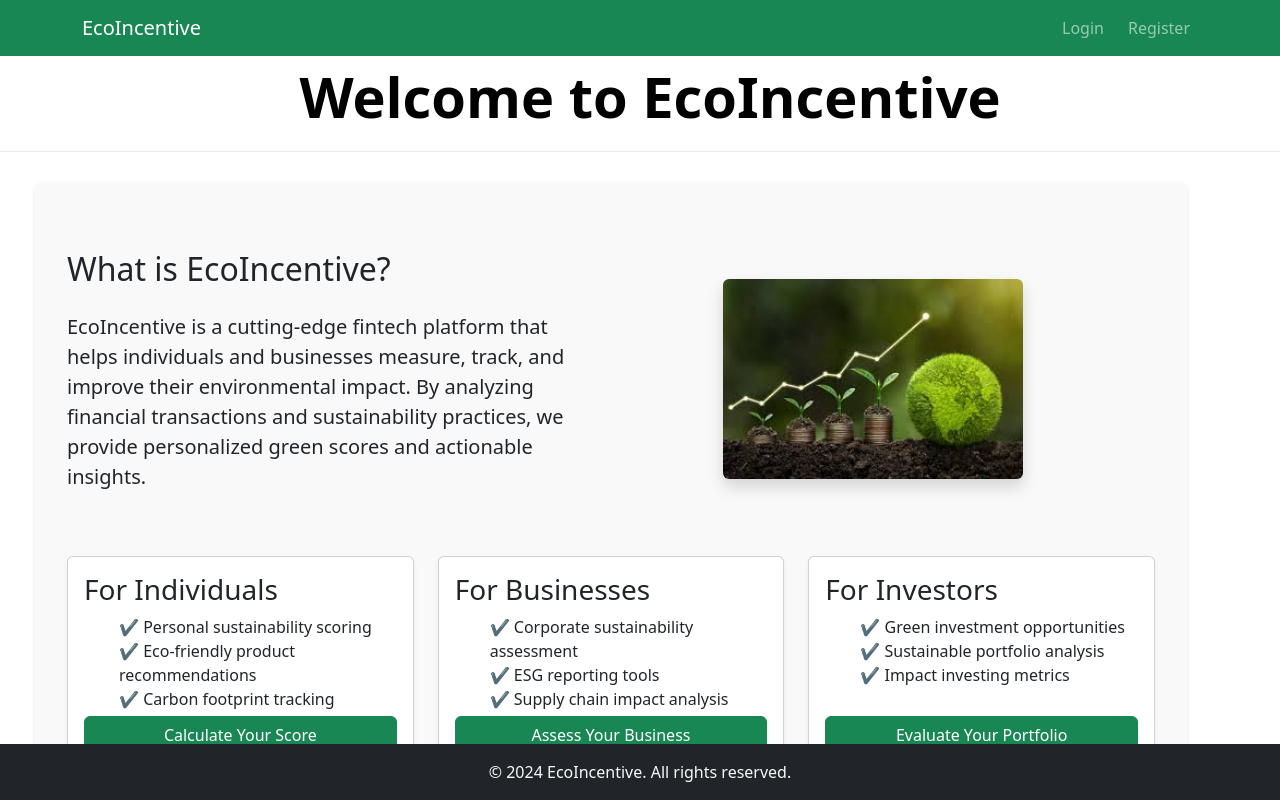
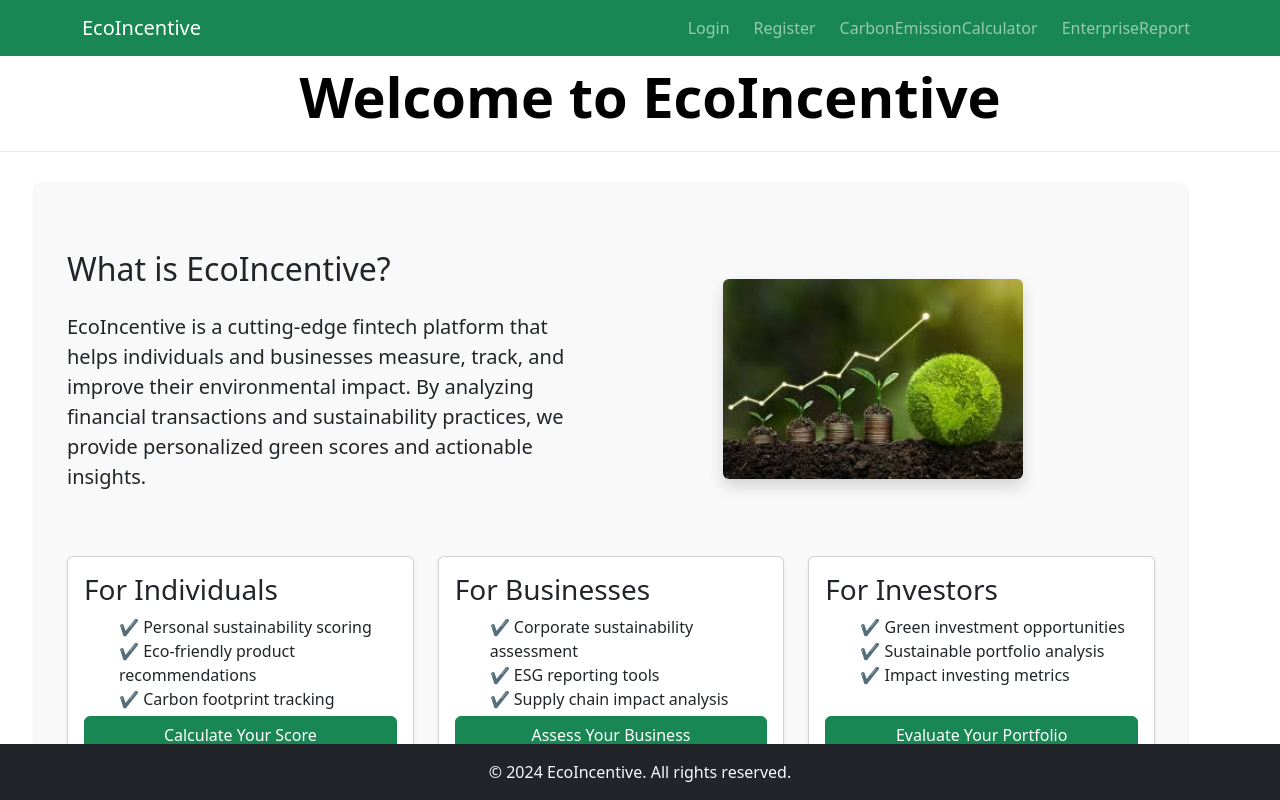
Before and after one commit to Aniket7545/green-score-frontend, a React (Create React App) app: page / in a window 1280 px wide. Shown: the top 800 px of the page. Built offline with nearby package versions, Linux system fonts and the light colour scheme.

Commit message:
Changed home.js & home.css

```diff
--- a/src/pages/Home.css
+++ b/src/pages/Home.css
@@ -1,4 +1,5 @@
-  .home-container {
+
+.home-container {
     max-width: 1500px;
     margin: 0 auto;
     padding: 20px;
@@ -15,10 +16,10 @@ h1{
     margin-top: 10px;
 }
 .header, .footer {
-    height: 50px;  /* Adjust the height as needed */
+    height: 50px;
 }
 .custom-container {
-    max-width: 1200px; /* Adjust the max-width as needed */
+    max-width: 1200px;
     padding-left: 15px;
     padding-right: 15px;
 }
@@ -36,7 +37,7 @@ h1{
 .header .lead {
     font-size: 1.2em;
     color: #7f8c8d;
-    margin-top: 10px; /* Adjust the margin to control spacing */
+    margin-top: 10px;
 }
 
 .home-main section {
@@ -127,7 +128,3 @@ img{
     margin-top: 2px;
     height: 150px;
 }
-/* .hero {
-   background: linear-gradient(rgba(44, 125, 89, 0.8), rgba(44, 125, 89, 0.8)), url('/path-to-your-hero-image.jpg') no-repeat center center;
-  background-size : cover;
-} */
--- a/src/pages/Home.js
+++ b/src/pages/Home.js
@@ -1,120 +1,123 @@
-
 // import React from "react";
 // import { Link } from "react-router-dom";
 // import "./Home.css";
 
 // const Home = () => {
 //   return (
-//     <div className="container-fluid p-0">
+//     <div className="d-flex flex-column min-vh-100">
 //       <nav className="navbar navbar-expand-lg navbar-dark bg-success fixed-top">
 //         <div className="container">
-//           <a className="navbar-brand" href="/">
+//           <Link className="navbar-brand" to="/">
 //             EcoIncentive
-//           </a>
+//           </Link>
 //           <div className="navbar-nav ms-auto">
-//             <Link to="/login" className="nav-link">
+//             <Link to="/login" className="nav-link btn btn-outline-light me-2">
 //               Login
 //             </Link>
-//             <Link to="/register" className="nav-link">
+//             <Link to="/register" className="nav-link btn btn-light">
 //               Register
 //             </Link>
 //           </div>
 //         </div>
 //       </nav>
 
-//       <div className="text-center">
-//         <header className="header bg-light text-center py-5 mt-5">
-//          <h1  >Welcome to EcoIncentive</h1>
-//         </header>
-//       </div>
+//       <header className="hero text-center text-black py-5">
+//         <div className="container">
+//           <h2 className="display-4 fw-bold mt-5">Welcome to EcoIncentive</h2>
+//           {/* <p className="lead mb-5">Empowering sustainable finance for a greener future</p> */}
+//         </div>
+//       </header>
 
-//       <main className="custom-container my-5 mx-auto">
-//         <section className="row mb-5">
-//           <div className="col-md-6">
-//             <h2>What is EcoIncentive?</h2>
-//             <p>
-//               EcoIncentive is a cutting-edge fintech platform that helps
-//               individuals and businesses measure, track, and improve their
-//               environmental impact. By analyzing financial transactions and
-//               sustainability practices, we provide personalized green scores and
-//               actionable insights.
+//       <main className="flex-grow-1">
+//         <div className="container my-5">
+//           <section className="row mb-5 align-items-center">
+//             <div className="col-md-6">
+//               <h2 className="mb-4">What is EcoIncentive?</h2>
+//               <p className="lead">
+//                 EcoIncentive is a cutting-edge fintech platform that helps
+//                 individuals and businesses measure, track, and improve their
+//                 environmental impact. By analyzing financial transactions and
+//                 sustainability practices, we provide personalized green scores and
+//                 actionable insights.
+//               </p>
+//             </div>
+//             <div className="col-md-6">
+//               <img
+//                 src="/green.jpg"
+//                 alt="Green Finance"
+//                 className="img-fluid rounded shadow"
+//               />
+//             </div>
+//           </section>
+
+//           <section className="row mb-5">
+//             {[
+//               {
+//                 title: "For Individuals",
+//                 items: [
+//                   "Personal sustainability scoring",
+//                   "Eco-friendly product recommendations",
+//                   "Carbon footprint tracking"
+//                 ],
+//                 link: "/individualscore",
+//                 buttonText: "Calculate Your Score"
+//               },
+//               {
+//                 title: "For Businesses",
+//                 items: [
+//                   "Corporate sustainability assessment",
+//                   "ESG reporting tools",
+//                   "Supply chain impact analysis"
+//                 ],
+//                 link: "/enterprisescore",
+//                 buttonText: "Assess Your Business"
+//               },
+//               {
+//                 title: "For Investors",
+//                 items: [
+//                   "Green investment opportunities",
+//                   "Sustainable portfolio analysis",
+//                   "Impact investing metrics"
+//                 ],
+//                 link: "/investorscore",
+//                 buttonText: "Evaluate Your Portfolio"
+//               }
+//             ].map((card, index) => (
+//               <div key={index} className="col-lg-4 col-md-6 mb-4">
+//                 <div className="card h-100 shadow-sm">
+//                   <div className="card-body d-flex flex-column">
+//                     <h3 className="card-title">{card.title}</h3>
+//                     <ul className="list-unstyled flex-grow-1">
+//                       {card.items.map((item, i) => (
+//                         <li key={i}>✔ {item}</li>
+//                       ))}
+//                     </ul>
+//                     <Link to={card.link} className="btn btn-success mt-auto">
+//                       {card.buttonText}
+//                     </Link>
+//                   </div>
+//                 </div>
+//               </div>
+//             ))}
+//           </section>
+
+//           <section className="text-center mb-5">
+//             <h2 className="mb-4">Join the Green Finance Revolution</h2>
+//             <p className="lead mb-4">
+//               Start your journey towards a more sustainable financial future today.
 //             </p>
-//           </div>
-//           <div className="col-md-6">
-//             <img
-//               src="/green.jpg"
-//               alt="Green Finance"
-//               className="img-fluid rounded"
-
-//             />
-//           </div>
-//         </section>
-
-//         <section className="row mb-5">
-//           <div className="col-lg-4 col-md-6 mb-4">
-//             <div className="card h-100">
-//               <div className="card-body">
-//                 <h3 className="card-title">For Individuals</h3>
-//                 <ul className="list-unstyled">
-//                   <li>✔ Personal sustainability scoring</li>
-//                   <li>✔ Eco-friendly product recommendations</li>
-//                   <li>✔ Carbon footprint tracking</li>
-//                 </ul>
-//                 <Link to="/individualscore" className="btn btn-primary">
-//                   Calculate Your Score
-//                 </Link>
-//               </div>
-//             </div>
-//           </div>
-//           <div className="col-lg-4 col-md-6 mb-4">
-//             <div className="card h-100">
-//               <div className="card-body">
-//                 <h3 className="card-title">For Businesses</h3>
-//                 <ul className="list-unstyled">
-//                   <li>✔ Corporate sustainability assessment</li>
-//                   <li>✔ ESG reporting tools</li>
-//                   <li>✔ Supply chain impact analysis</li>
-//                 </ul>
-//                 <Link to="/enterprisescore" className="btn btn-primary">
-//                   Assess Your Business
-//                 </Link>
-//               </div>
-//             </div>
-//           </div>
-//           <div className="col-lg-4 col-md-6 mb-4">
-//             <div className="card h-100">
-//               <div className="card-body">
-//                 <h3 className="card-title">For Investors</h3>
-//                 <ul className="list-unstyled">
-//                   <li>✔ Green investment opportunities</li>
-//                   <li>✔ Sustainable portfolio analysis</li>
-//                   <li>✔ Impact investing metrics</li>
-//                 </ul>
-//                 <Link to="/investorscore" className="btn btn-primary">
-//                   Evaluate Your Portfolio
-//                 </Link>
-//               </div>
-//             </div>
-//           </div>
-//         </section>
-
-//         <section className="text-center">
-//           <h2>Join the Green Finance Revolution</h2>
-//           <p className="mb-4">
-//             Start your journey towards a more sustainable financial future
-//             today.
-//           </p>
-//           <Link to="/register" className="btn btn-success btn-lg me-3">
-//             Get Started
-//           </Link>
-//           <Link to="/login" className="btn btn-outline-success btn-lg">
-//             Login
-//           </Link>
-//         </section>
+//             <Link to="/register" className="btn btn-success btn-lg me-3">
+//               Get Started
+//             </Link>
+//             <Link to="/login" className="btn btn-outline-success btn-lg">
+//               Login
+//             </Link>
+//           </section>
+//         </div>
 //       </main>
 
-//       <footer className="footer bg-dark text-light text-center py-3 fixed-bottom">
-//         <p>&copy; 2024 EcoIncentive. All rights reserved.</p>
+//       <footer className="bg-dark text-light text-center py-3 fixed-bottom">
+//         <p className="mb-0">&copy; 2024 EcoIncentive. All rights reserved.</p>
 //       </footer>
 //     </div>
 //   );
@@ -138,9 +141,15 @@ const Home = () => {
             <Link to="/login" className="nav-link btn btn-outline-light me-2">
               Login
             </Link>
-            <Link to="/register" className="nav-link btn btn-light">
+            <Link to="/register" className="nav-link btn btn-light me-2">
               Register
             </Link>
+            <a href="https://greennexus.onrender.com/" target="_blank" rel="noopener noreferrer" className="nav-link btn btn-light me-2">
+              CarbonEmissionCalculator
+            </a>
+            <a href="https://greennexus-1.onrender.com/" target="_blank" rel="noopener noreferrer" className="nav-link btn btn-outline-light">
+              EnterpriseReport
+            </a>
           </div>
         </div>
       </nav>
@@ -148,7 +157,6 @@ const Home = () => {
       <header className="hero text-center text-black py-5">
         <div className="container">
           <h2 className="display-4 fw-bold mt-5">Welcome to EcoIncentive</h2>
-          {/* <p className="lead mb-5">Empowering sustainable finance for a greener future</p> */}
         </div>
       </header>
 
```
